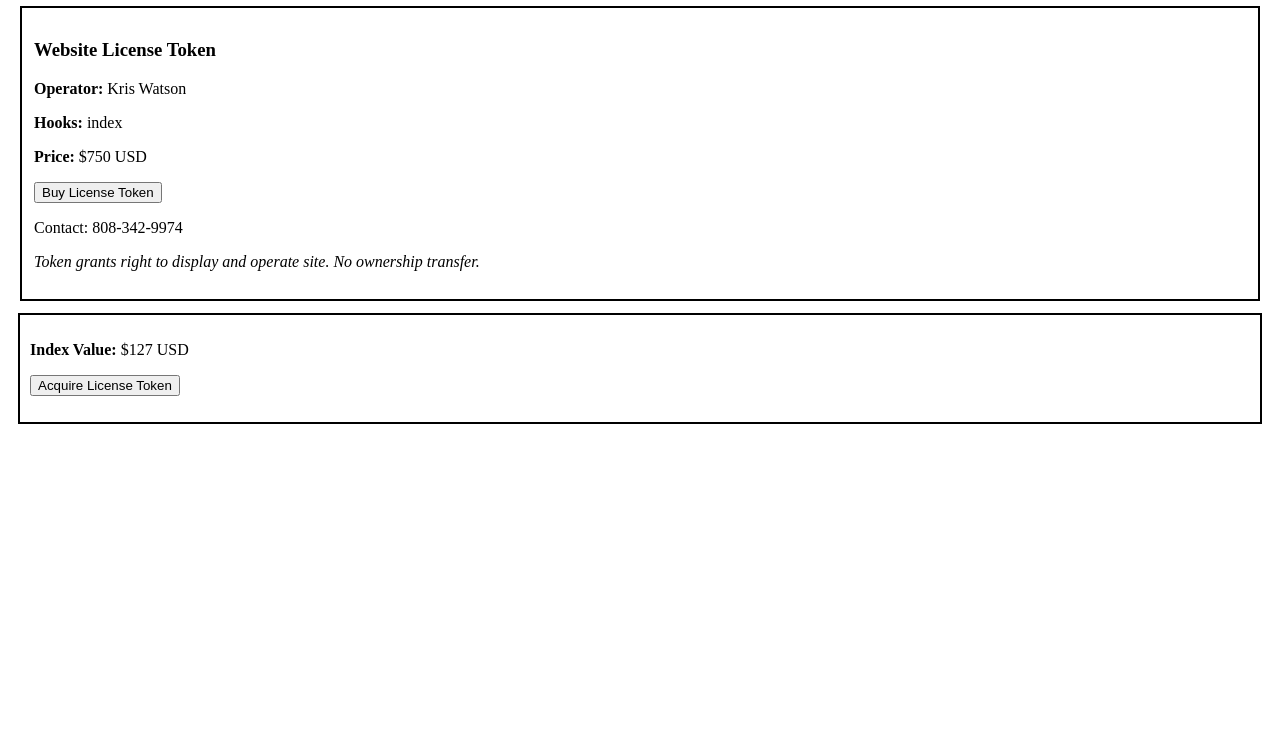
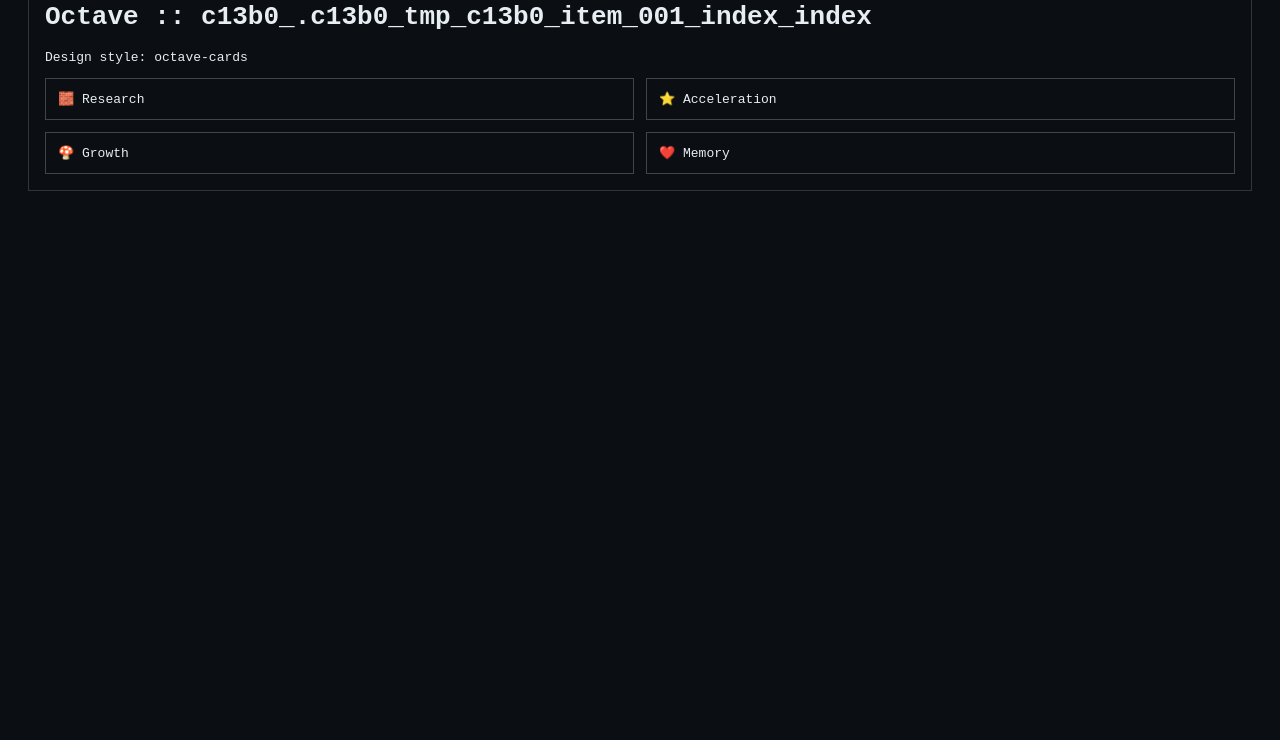
Before and after one commit to pewpi-infinity/c13b0_.c13b0_tmp_c13b0_item_001_index_index, a plain HTML site: page index.html in a window 1280 px wide. Shown: the part 60-800 px from the top of the page. Drawn offline with Linux system fonts and the light colour scheme.

Commit message:
c13b0 sweep: research, goal, token, index

```diff
--- a/index.html
+++ b/index.html
@@ -1,35 +1,25 @@
-<!-- ac494 -->
-<meta name="pewpi" content="ac494"/>
-<!-- pewpi-login -->
-<script src="/pewpi-login.js"></script>
-<!DOCTYPE html>
+<!doctype html>
 <html>
 <head>
 <meta charset="utf-8">
-<title>Pewpi Site</title>
+<title>c13b0_.c13b0_tmp_c13b0_item_001_index_index — Octave</title>
+<style>
+body{font-family:monospace;background:#0b0f14;color:#e6edf3;padding:20px}
+.box{border:1px solid #30363d;padding:16px}
+.grid{display:grid;grid-template-columns:repeat(2,1fr);gap:12px}
+.card{border:1px solid #444;padding:12px}
+</style>
 </head>
 <body>
-<h1>Pewpi Site Initialized</h1>
+<div class="box">
+<h1>Octave :: c13b0_.c13b0_tmp_c13b0_item_001_index_index</h1>
+<p>Design style: octave-cards</p>
+<div class="grid">
+  <div class="card">🧱 Research</div>
+  <div class="card">⭐ Acceleration</div>
+  <div class="card">🍄 Growth</div>
+  <div class="card">❤️ Memory</div>
+</div>
+</div>
 </body>
 </html>
-<!-- C13B0_INJECT_START -->
-<section style="border:2px solid #000;padding:12px;margin:12px">
-<h3>Website License Token</h3>
-<p><strong>Operator:</strong> Kris Watson</p>
-<p><strong>Hooks:</strong> index</p>
-<p><strong>Price:</strong> $750 USD</p>
-<form action="https://www.paypal.com/paypalme/marvaseater@gmail.com/750" method="get" target="_blank">
-<button type="submit">Buy License Token</button>
-</form>
-<p>Contact: 808-342-9974</p>
-<p><em>Token grants right to display and operate site. No ownership transfer.</em></p>
-</section>
-<!-- C13B0_INJECT_END -->
-<!-- INDEX_VALUE_START -->
-<section style="border:2px solid #000;padding:10px;margin:10px">
-<p><strong>Index Value:</strong> $127 USD</p>
-<form action="https://www.paypal.com/paypalme/marvaseater@gmail.com/127" method="get" target="_blank">
-<button type="submit">Acquire License Token</button>
-</form>
-</section>
-<!-- INDEX_VALUE_END -->
```
Also changed, not shown: 3 other files.
